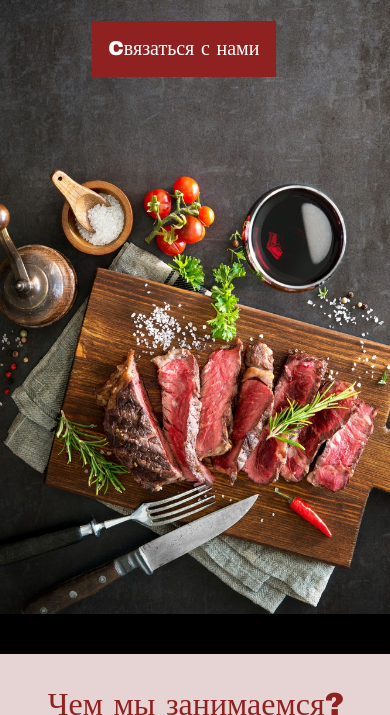
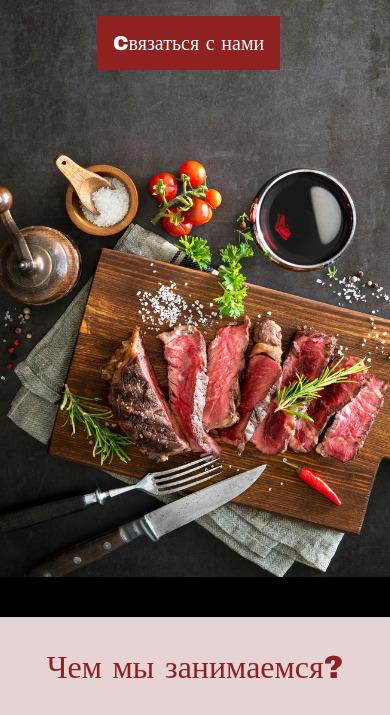
Before and after one commit to Andrey-Rudenko/Site.github.io, a plain HTML site: page index.html in a window 390 px wide. Shown: the part 232-947 px from the top of the page. Drawn offline with Linux system fonts and the light colour scheme.

Commit message:
Update style.css

```diff
--- a/style.css
+++ b/style.css
@@ -5,6 +5,7 @@ body{
   -webkit-tap-highlight-color: transparent;
   max-width: 4000px;
   margin: 0 auto;
+  width: 94%;
 }
 header{
   position: fixed;
@@ -76,10 +77,10 @@ header{
 .homePage{
   background-image: url(images/meat.jpg);
   background-size: 100% 100%;
-  width: 105%;
+  width: 106.4%;
   z-index: -1;
   display: block;
-  margin-left: -2%;
+  margin-left: -3.2%;
   margin-top: -10px;
 }
 .homePage .logo{
@@ -115,9 +116,9 @@ header{
   height: 40px;
 }
 .second{
-  width: 105.5%;
+  width: 106.4%;
   position: relative;
-  right: 2.5%;
+  right: 3.2%;
 }
 .for{
   color: rgb(143, 33, 33);
@@ -217,10 +218,10 @@ header{
   }
   .homePage{
     background-image: url(images/meatVertical.jpg);
-    background-size: 120% 100%;
-    background-position-x: -20px;
-    margin-left: -3%;
-    width: 106%;
+    background-size: 130% 100%;
+    background-position-x: -30px;
+    margin-left: -3.2%;
+    width: 106.3%;
     margin-top: 59px;
   }
   .homePage .logo{
```
